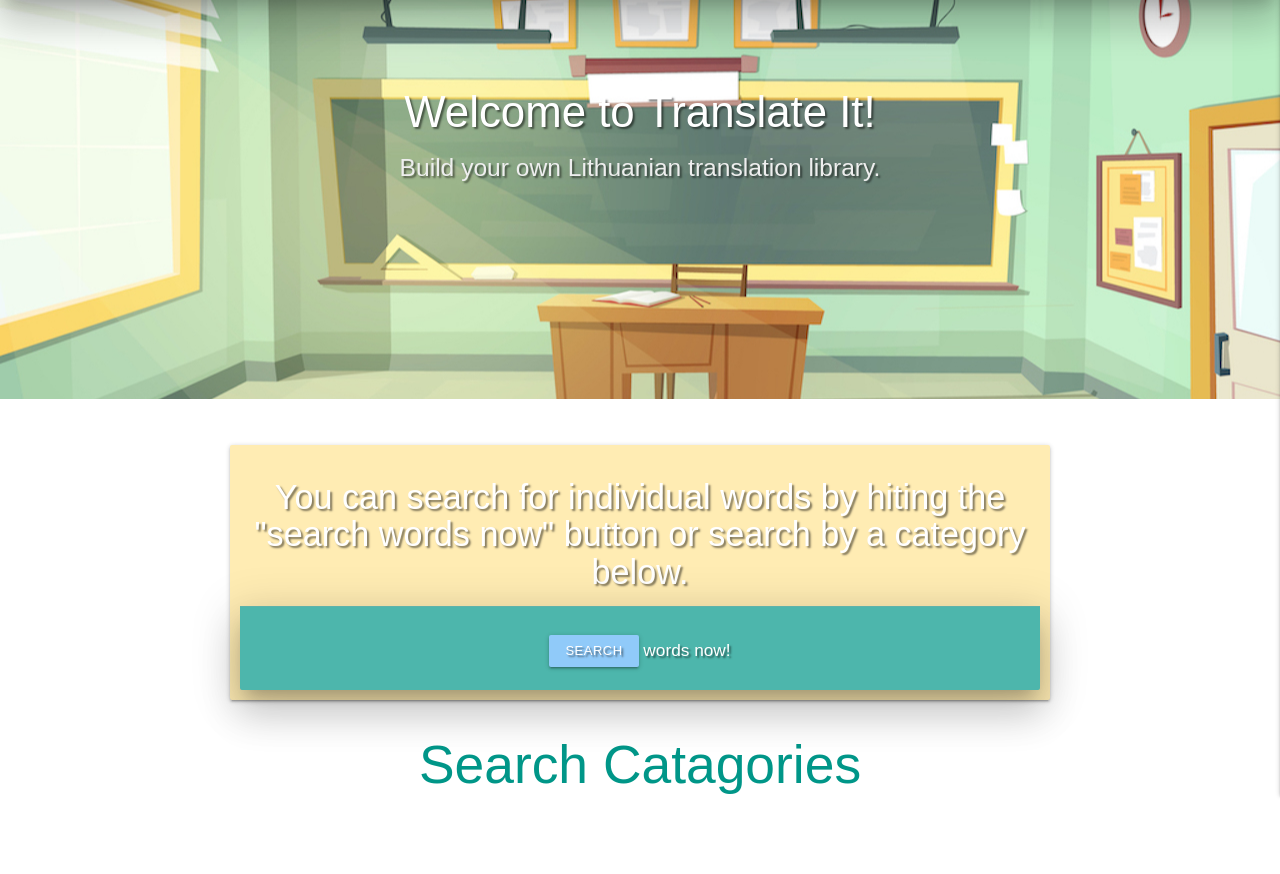
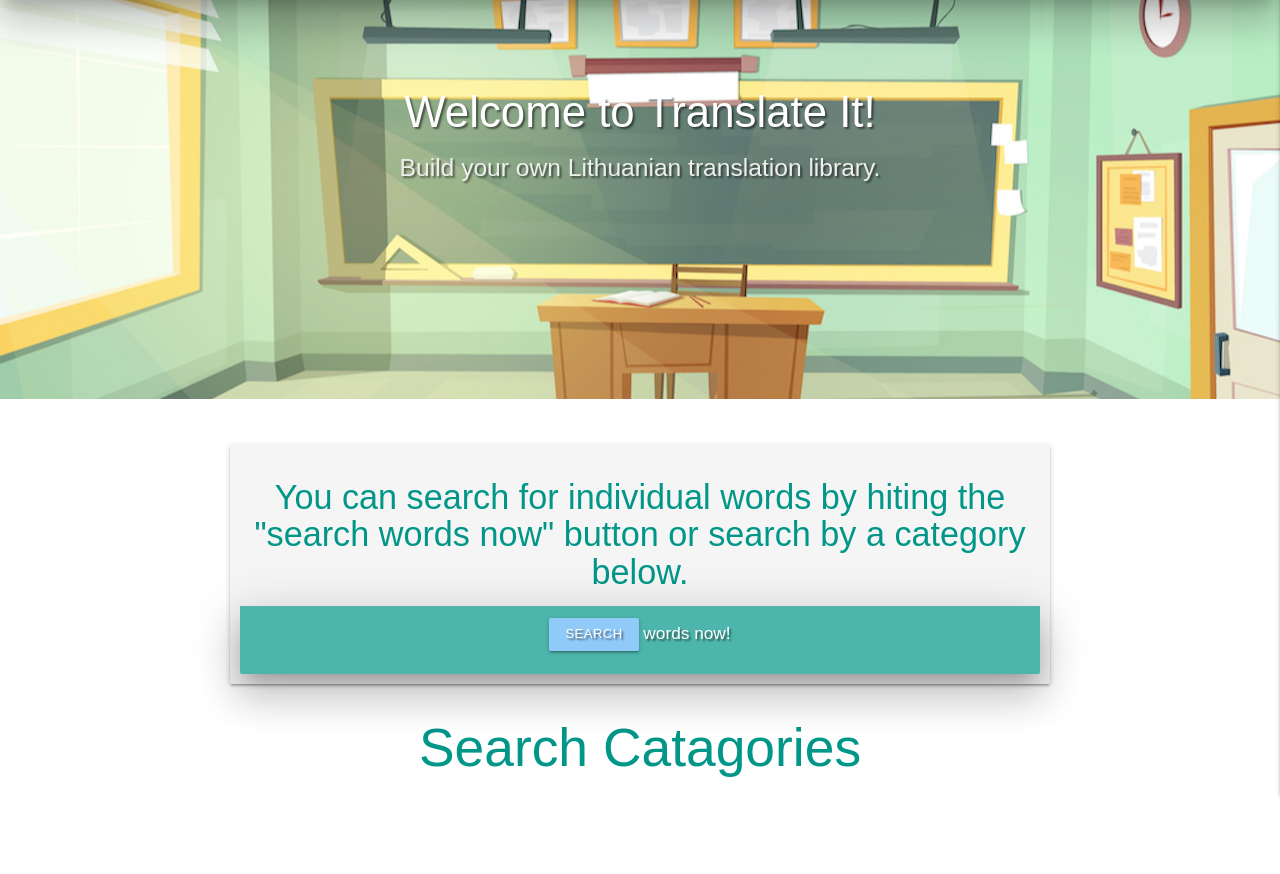
Before and after one commit to Leefarmer83/Translate-It, a Flask app: page / in a window 1280 px wide. Shown: the part 65-939 px from the top of the page. After the commit the page ends 862 px from the top, so only its background shows below. Run offline with Flask 2, Linux system fonts and the light colour scheme; data that the repository does not hold is empty; some libraries are stand-ins or nearby versions; some web fonts are replaced.

Commit message:
changed margin on index.html on searh bar

```diff
--- a/static/css/style.css
+++ b/static/css/style.css
@@ -13,6 +13,12 @@ body {
 
 .padding {
     padding: 10px;
+}
+
+.marginsearch {
+    margin: -0.33333rem 0 .46rem 0;
+};
+
 }
 
 .translate {
--- a/templates/index.html
+++ b/templates/index.html
@@ -6,13 +6,13 @@
 <div>
 
     <div class="col s12 m4 center">
-        <div class="card white-text amber lighten-4 center-align text-shadow padding">
+        <div class="card teal-text grey lighten-4 center-align padding">
             <div class="card-content">
                 <span class="card-title"></span>
                 <h4>You can search for individual words by hiting the "search words now" button or search by a category below.
                 </h4>
                 </div>
-            <div class="card-action z-depth-5 teal lighten-2"> <h6 class="white-text text-shadow center-align"><a href="{{ url_for('get_words') }}"
+            <div class="card-action z-depth-5 teal lighten-2"> <h6 class="marginsearch white-text text-shadow center-align"><a href="{{ url_for('get_words') }}"
                     class="waves-effect blue lighten-3 waves-effect waves-light btn white-text text-shadow waves-light btn-small center">Search</a> words now!</h6>
             </div>
         </div>
--- a/templates/words.html
+++ b/templates/words.html
@@ -30,7 +30,7 @@
 
 <div class="card padding grey lighten-4 margin_b z-depth-5">
 
-        <div class="card-content teal-text center">
+        <div class="card-content teal-text center row-fluid">
             <h5>{{ words.eng_word }}</h5>
 
 
```
